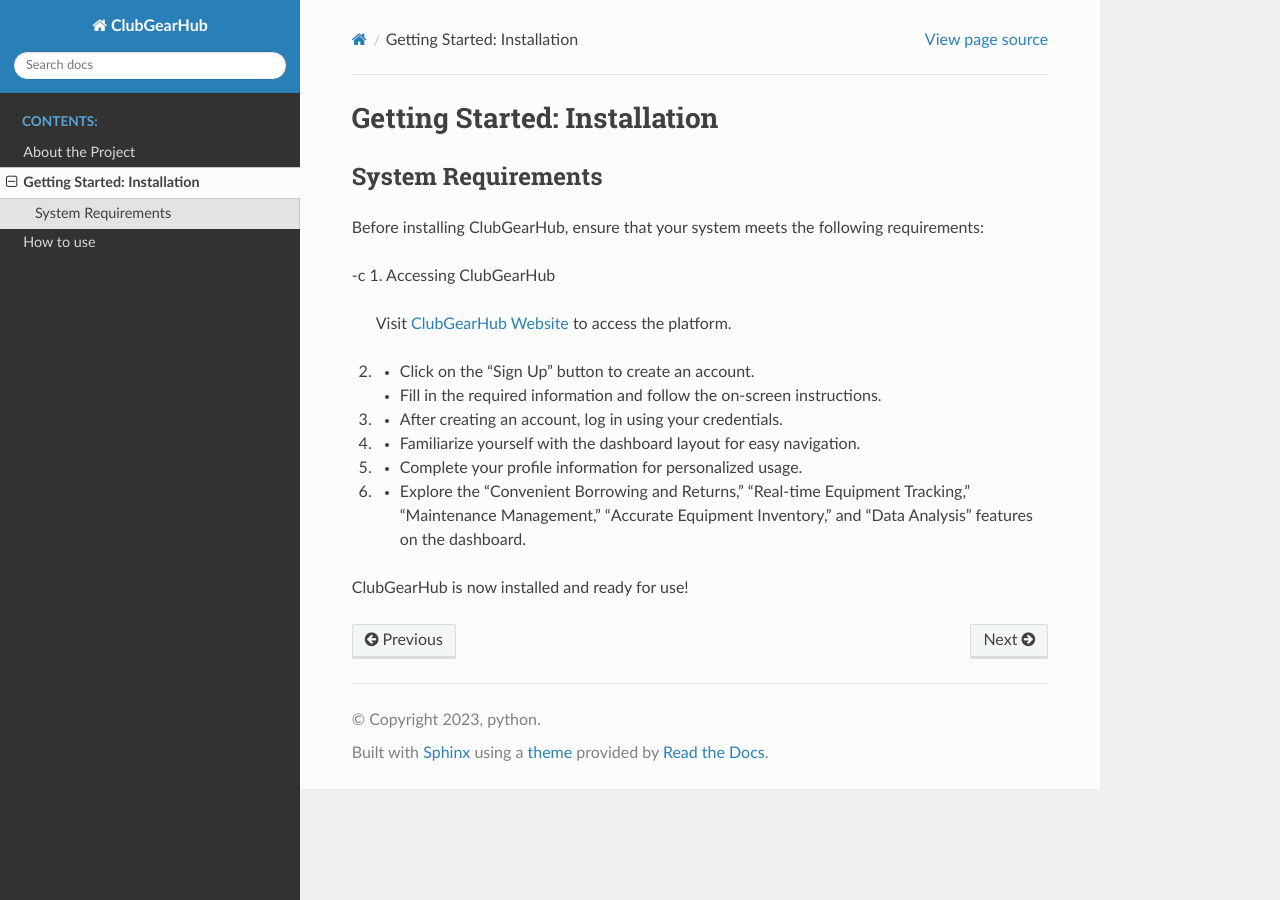
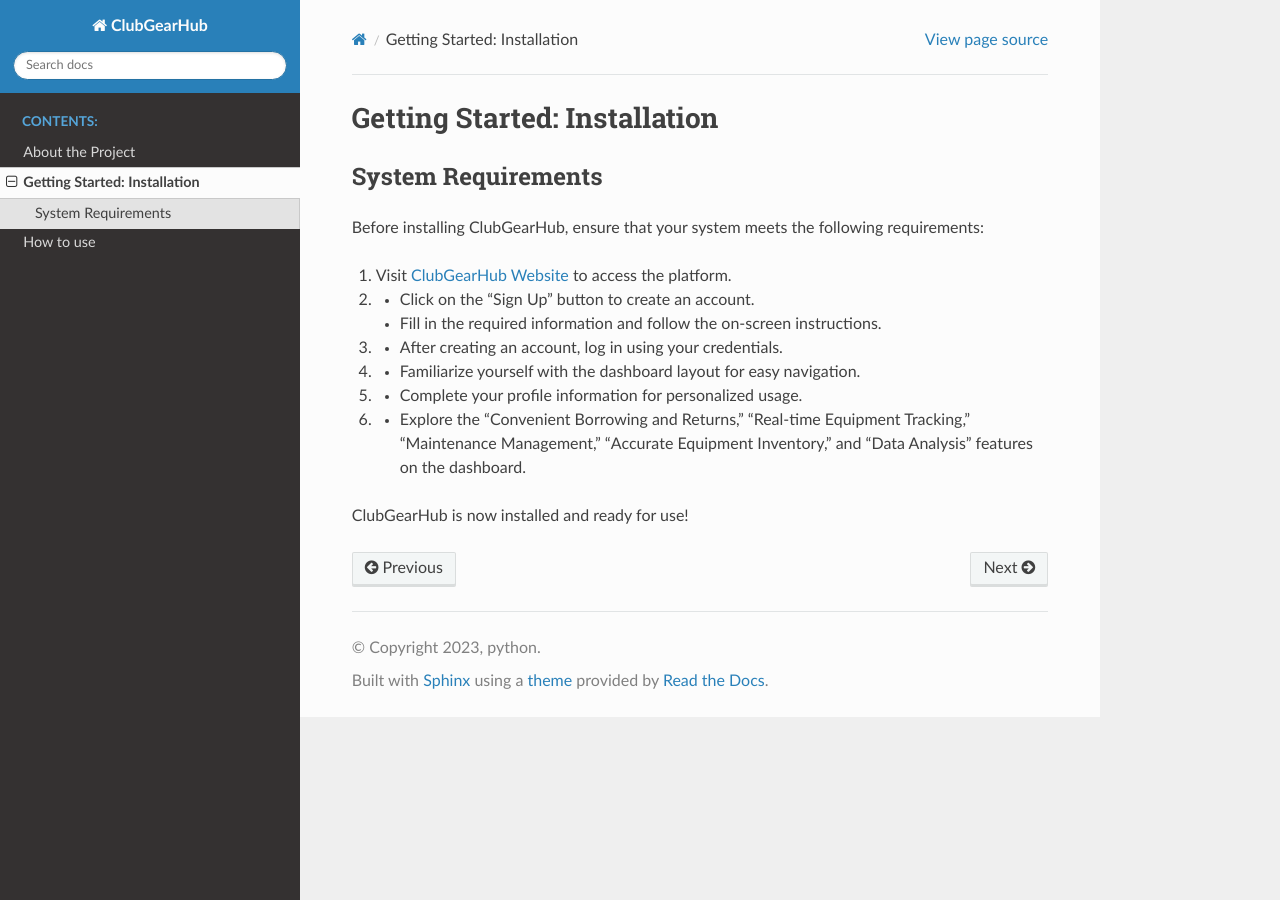
Before and after one commit to MantasG6/ClubGearHub, a Sphinx documentation site: the page built from docs/source/install.rst, in a window 1280 px wide. Built offline with Sphinx 7.4.7 and the Read the Docs theme 2.0.0, drawn with Linux system fonts in a browser that asks for light colours.

```diff
--- a/docs/source/install.rst
+++ b/docs/source/install.rst
@@ -7,7 +7,6 @@ System Requirements
 
 Before installing ClubGearHub, ensure that your system meets the following requirements:
 
--c
 1. Accessing ClubGearHub
    ~~~~~~~~~~~~~~~~~~~~~
 
```
